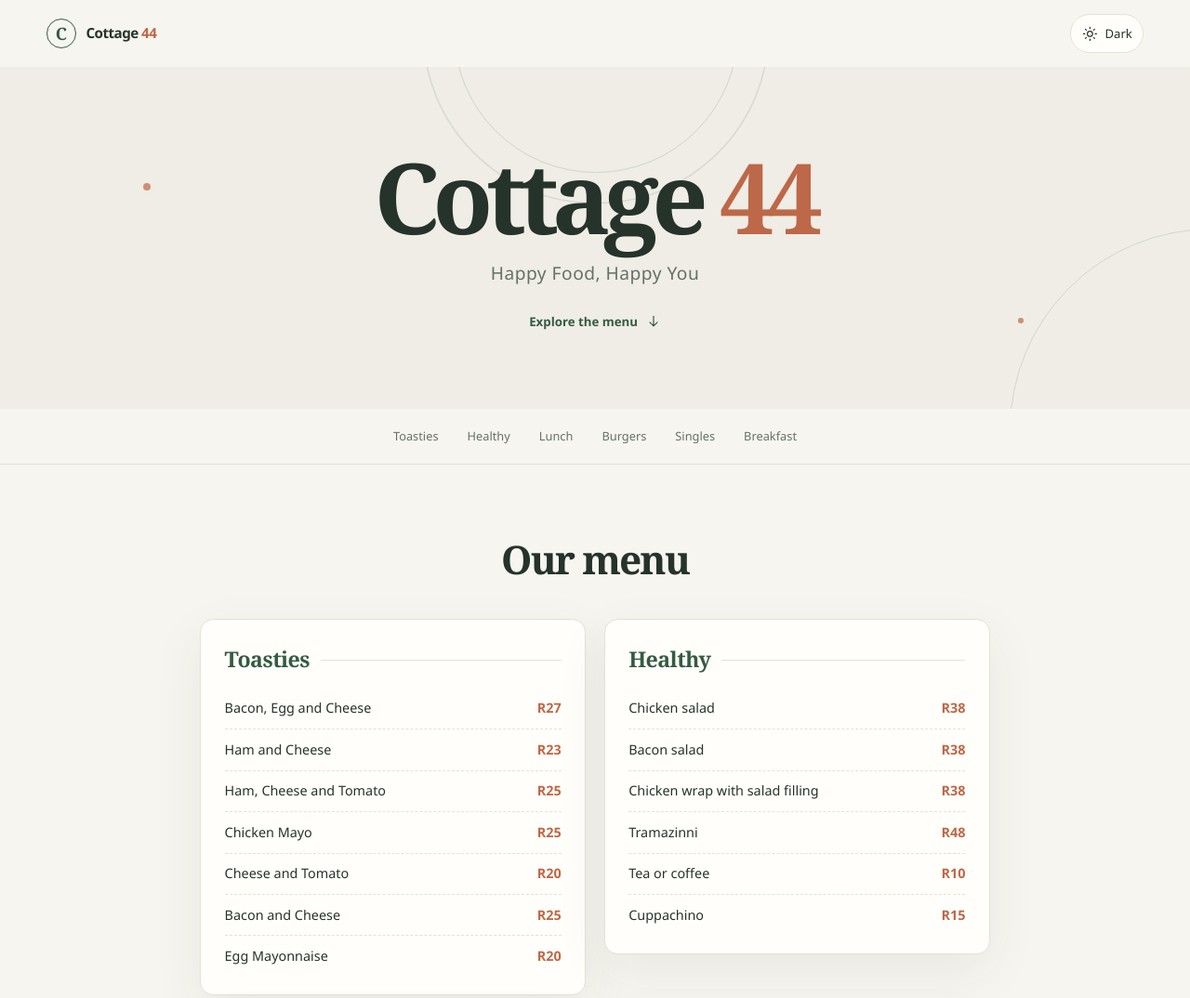
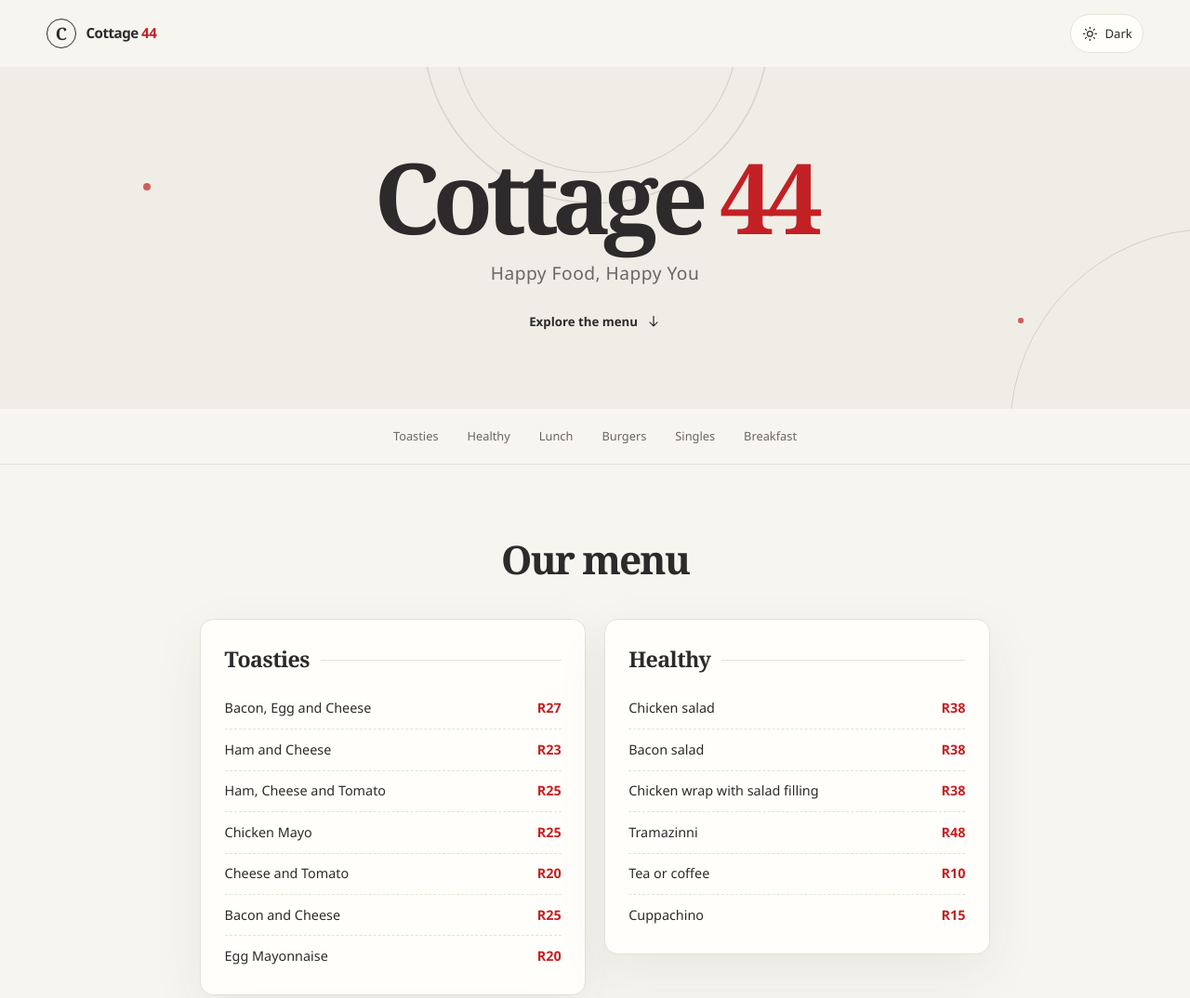
Before and after one commit to creeky240/Cottage44-menu, a plain HTML site: page index.html in a window 1280 px wide. Shown: the top 1074 px of the page at 93% size. Drawn offline with Linux system fonts and the light colour scheme.

Commit message:
Apply Cottage 44 brand colors
Co-authored-by: Copilot App <223556219+Copilot@users.noreply.github.com>

```diff
--- a/styles.css
+++ b/styles.css
@@ -1,12 +1,12 @@
 :root {
   color-scheme: light;
-  --brand-primary: #345b43;
-  --brand-accent: #bd6848;
+  --brand-primary: #2c2a2a;
+  --brand-accent: #c32025;
   --brand-canvas: #f7f5ef;
   --brand-surface: #fffefa;
   --brand-surface-muted: #efede5;
-  --brand-ink: #25332a;
-  --brand-ink-muted: #657168;
+  --brand-ink: var(--brand-primary);
+  --brand-ink-muted: #6b6566;
   --brand-line: #e5e1d6;
   --color-page: var(--brand-canvas);
   --color-surface: var(--brand-surface);
@@ -32,14 +32,14 @@
 
 :root[data-theme="dark"] {
   color-scheme: dark;
-  --color-page: #1c211c;
-  --color-surface: #252c26;
-  --color-surface-muted: #303a31;
-  --color-text: #f2f0e8;
-  --color-text-muted: #b2bbae;
-  --color-primary: #b9d1bd;
-  --color-accent: #e19a79;
-  --color-border: #394139;
+  --color-page: #1c1a1a;
+  --color-surface: #272425;
+  --color-surface-muted: #353031;
+  --color-text: #f4eeee;
+  --color-text-muted: #c0b8b8;
+  --color-primary: #f4eeee;
+  --color-accent: #ff7777;
+  --color-border: #443d3e;
   --color-shadow: 0 18px 55px rgb(0 0 0 / 17%);
 }
 
```
Also changed, not shown: README.md.
